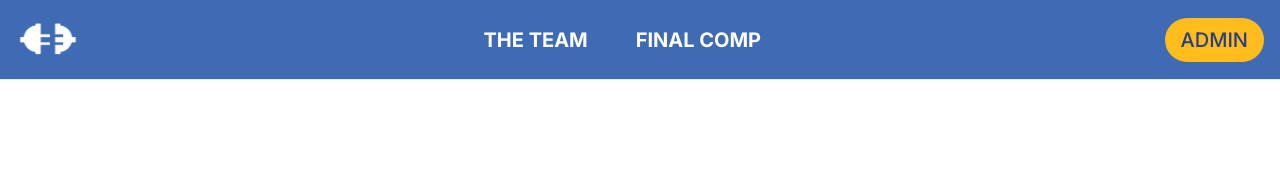
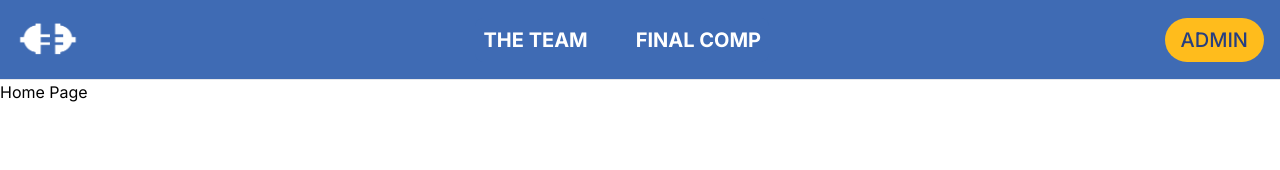
Before and after one commit to briannval/Ennovate-Portal-2024, a Next.js app: page / in a window 1280 px wide. Shown: the top 170 px of the page. Built offline with nearby package versions, Linux system fonts and the light colour scheme.

Commit message:
Reorganized folder structure

```diff
--- a/src/app/layout.tsx
+++ b/src/app/(pages)/layout.tsx
@@ -19,8 +19,14 @@
     <html lang="en">
       <body className={inter.className}>
         <Navbar />
-        {children}
+        <div style={{ minHeight: "calc(100% - 5rem)", marginTop: "5rem" }}>
+          {children}
+        </div>
       </body>
     </html>
   );
+
+  /*
+  NOTE: h-20 is 5 rem
+  */
 }
```
Also changed, not shown: src/app/(pages)/comp/page.tsx (renamed from src/app/comp/page.tsx), src/app/(pages)/globals.css (renamed from src/app/globals.css), src/app/(pages)/page.tsx (renamed from src/app/page.tsx), src/app/(pages)/team/page.tsx (renamed from src/app/team/page.tsx).
